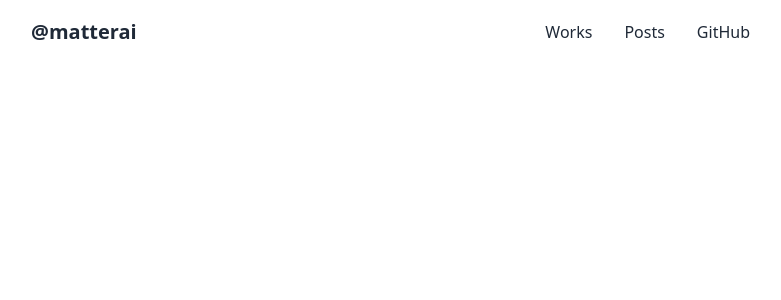
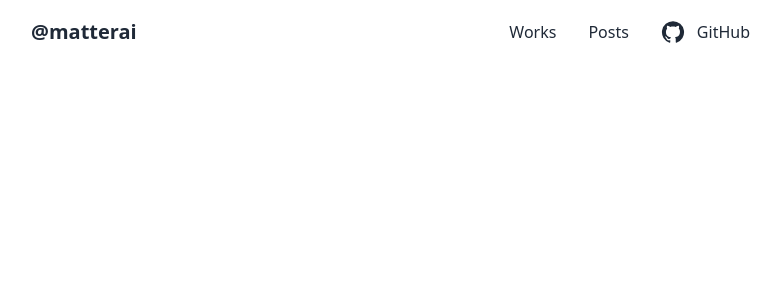
Before and after one commit to matterai/homepage, a React (Create React App) app in the folder client-app/: page / in a window 1280 px wide. Shown: the top 300 px of the page, without its empty margins (250-1031 px from the left). Built offline with nearby package versions, Linux system fonts and the light colour scheme.

Commit message:
Material icons added, moved header to component

```diff
--- a/client-app/package.json
+++ b/client-app/package.json
@@ -3,8 +3,12 @@
   "version": "0.1.0",
   "private": true,
   "dependencies": {
+    "@emotion/react": "^11.10.4",
+    "@emotion/styled": "^11.10.4",
     "@headlessui/react": "^1.7.2",
     "@heroicons/react": "^2.0.11",
+    "@mui/icons-material": "^5.10.6",
+    "@mui/material": "^5.10.7",
     "@testing-library/jest-dom": "^5.16.5",
     "@testing-library/react": "^13.4.0",
     "@testing-library/user-event": "^13.5.0",
--- a/client-app/src/App.tsx
+++ b/client-app/src/App.tsx
@@ -1,18 +1,9 @@
+import Header from "./components/Header";
+
 function App() {
   return (
     <div className="container mx-auto">
-      <div className="navbar">
-        <div className="flex-1">
-          <div className="btn btn-ghost normal-case text-xl">@matterai</div>
-        </div>
-        <div className="flex-none">
-          <ul className="menu menu-horizontal p-0">
-            <li><a>Works</a></li>
-            <li><a>Posts</a></li>
-            <li><a>GitHub</a></li>
-          </ul>
-        </div>
-      </div>
+      <Header />
     </div>
   );
 }
--- /dev/null
+++ b/client-app/src/components/Header.tsx
@@ -0,0 +1,23 @@
+import { Component } from "react";
+import GitHubIcon from '@mui/icons-material/GitHub';
+
+export default class Header extends Component {
+    render() {
+        return (
+            <div className="navbar sticky top-0">
+                <div className="flex-1">
+                    <div className="btn btn-ghost normal-case text-xl">@matterai</div>
+                </div>
+                <div className="flex-none">
+                    <ul className="menu menu-horizontal p-0">
+                        <li><a href="/">Works</a></li>
+                        <li><a href="/">Posts</a></li>
+                        <li>
+                            <a href="/"><GitHubIcon /> GitHub</a>
+                        </li>
+                    </ul>
+                </div>
+            </div>
+        );
+    }
+}
```
Also changed, not shown: 1 other file (tests, documents, lock files or other folders).
